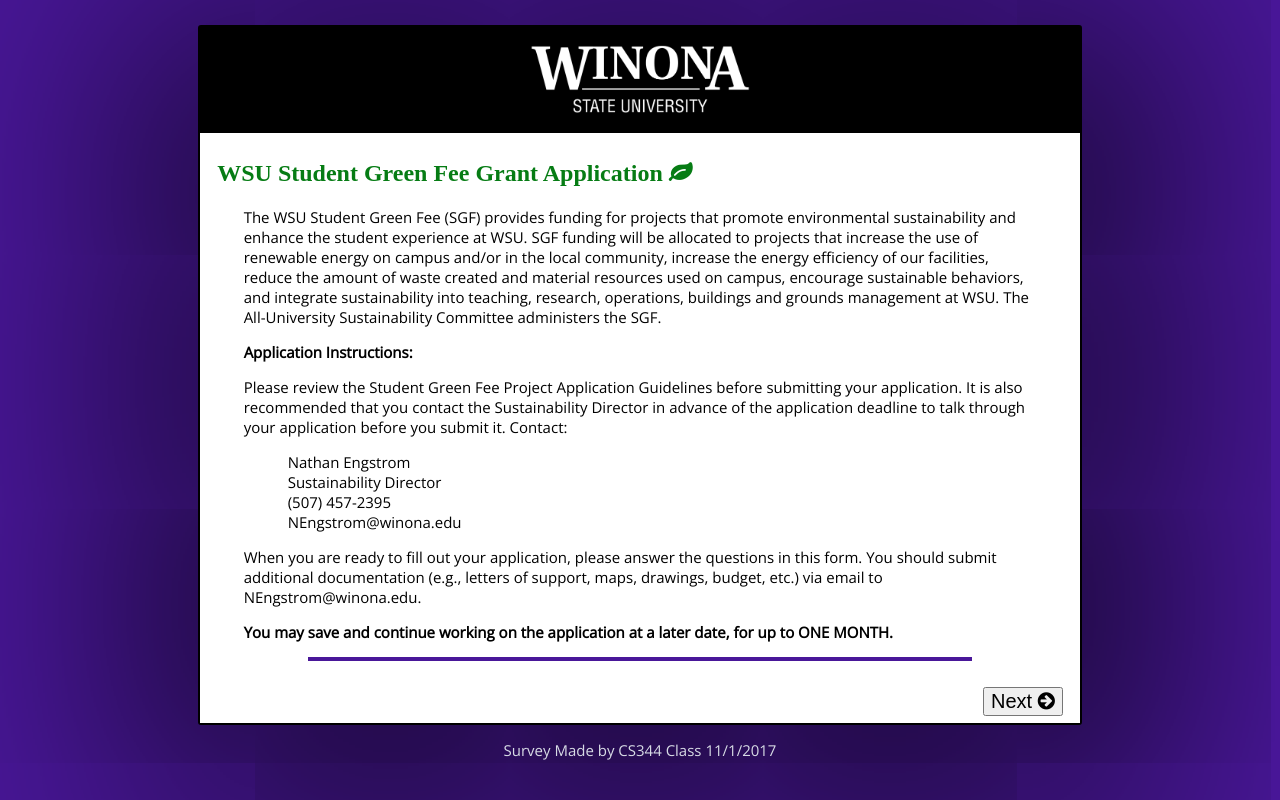
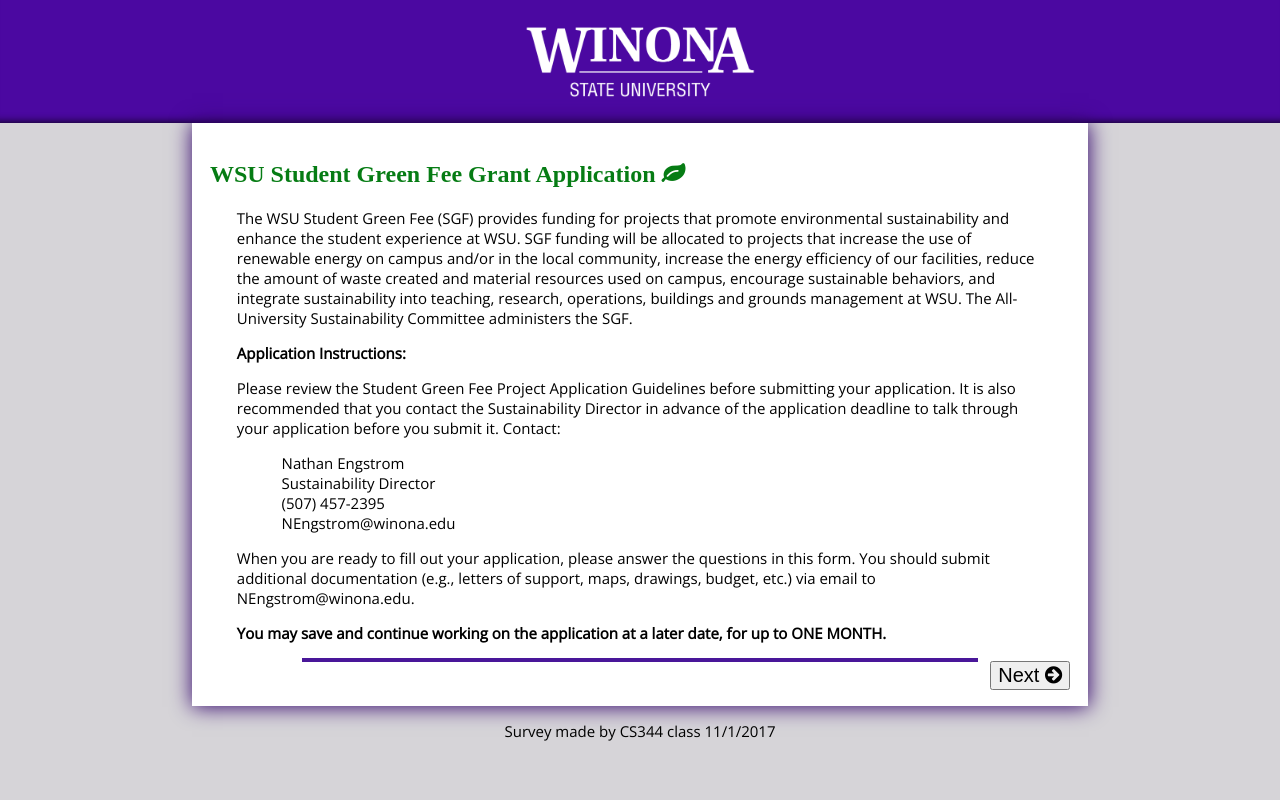
Before and after one commit to chadroemer/Option-2, a PHP site: page / in a window 1280 px wide. Run offline with PHP 8.4, Linux system fonts and the light colour scheme.

Commit message:
Totally wrecked index.html

```diff
--- a/index.html
+++ b/index.html
@@ -8,12 +8,14 @@
 	<title>Green Fee</title>
 </head>
 <body>
-	<div id="index_MainBlock">
-		<div id="header">
-			<img id="mainInfoPic" src="photos/WinonaWhite.png">
-		</div>
-		<div id="greenFeeIntro">
-			<h2 id="greenFeeh2">WSU Student Green Fee Grant Application <i class="fa fa-leaf" aria-hidden="true"></i></h2>
+
+	<div id="header">
+		<img id="mainInfoPic" src="photos/WinonaWhite.png">
+	</div>
+	<div id="greenFeeIntro">
+		<br>
+
+		<h2 id="greenFeeh2">WSU Student Green Fee Grant Application <i class="fa fa-leaf" aria-hidden="true"></i></h2>
 
 			<p>The WSU Student Green Fee (SGF) provides funding for projects that promote environmental sustainability and enhance the student experience at WSU.  SGF funding will be allocated to projects that increase the use of renewable energy on campus and/or in the local community, increase the energy efficiency of our facilities, reduce the amount of waste created and material resources used on campus, encourage sustainable behaviors, and integrate sustainability into teaching, research, operations, buildings and grounds management at WSU. The All-University Sustainability Committee administers the SGF.
 			</p>
@@ -35,20 +37,18 @@
 
 			<p><strong>You may save and continue working on the application at a later date, for up to ONE MONTH.</strong></p>
 
-			<hr id="introHeader">
-
+			<hr id="introHr">
+			<br>
 			<br>
 
 				<div class="Button">
 					<button>Next <i class="fa fa-arrow-circle-right" aria-hidden="true"></i>
 					</button>
 				</div>
-			<br>
-			<br>
+	</div>
+	<p id="credit">Survey made by CS344 class 11/1/2017</p>
 
-		</div>
-	</div>
-	<p id="credit">Survey Made by CS344 Class 11/1/2017</p>
+
 
 </body>
 </html>
--- a/option2.css
+++ b/option2.css
@@ -1,8 +1,16 @@
 @import url('https://fonts.googleapis.com/css?family=Bitter');
 @import url('https://fonts.googleapis.com/css?family=Open+Sans');
+body{
+	/*background-color: #491799;*/
+	/*background-color: #b4b9c1;*/
+	background-color: #d6d4d8;
+/*	padding-left: 15%;
+	padding-right: 15%;*/
+	margin: 0%;
+}
 
-body{
-	background-color: #491799;
+#header{
+
 }
 
 button{
@@ -12,24 +20,31 @@
 .Button{
 	float: right;
 	padding-right: 2%;
+	margin-top: -5%;
 }
 
 #index_MainBlock{
 	margin-left: 15%;
 	margin-right: 15%;
-	margin-top: 2%;
 	background-color: black;
 	border-radius: 3px;
 	border: 2px solid black;
-	/*-webkit-box-shadow: 0px 0px 12px 10px #d7dbe5;*/
-    /*box-shadow: 2px 2px 4px 1px #fff;*/
-    -webkit-box-shadow: 8px 42px 300px 63px rgba(0,0,0,0.75);
+   /* -webkit-box-shadow: 8px 42px 300px 63px rgba(0,0,0,0.75);
 	-moz-box-shadow: 8px 42px 300px 63px rgba(0,0,0,0.75);
-	box-shadow: 8px 42px 300px 63px rgba(0,0,0,0.75);
+	box-shadow: 8px 42px 300px 63px rgba(0,0,0,0.75);*/
+}
+
+#header{
+	width: 100%;
+	background-color: #4B08A1;
+	padding-bottom: 2%;
+	-moz-box-shadow: inset 0 -10px 10px -10px #000000;
+    -webkit-box-shadow: inset 0 -10px 10px -10px #000000;
+    box-shadow: inset 0 -10px 10px -10px #000000;
 }
 
 #mainInfoPic{
-	width: 25%;
+	width: 18%;
 	display: block;
 	margin: auto;
 	padding-top: 2%;
@@ -38,11 +53,13 @@
 
 #greenFeeIntro{
 	background-color: white;
+	margin-left: 15%;
+	margin-right: 15%;
+	box-shadow: 0 0 20px .5px #33056d;
 }
 
 #greenFeeh2{
 	padding-left: 2%;
-	padding-top: 3%;
 	color: #067c14;
 }
 
@@ -50,14 +67,14 @@
 	padding-left: 10%;
 }
 
-#introHeader{
+#introHr{
 	width: 75%;
 	border: 2px solid #491799;
 }
 
 #credit{
 	text-align: center;
-	color: #d7dbe5;
+	color: black;
 }
 
 p{
```
